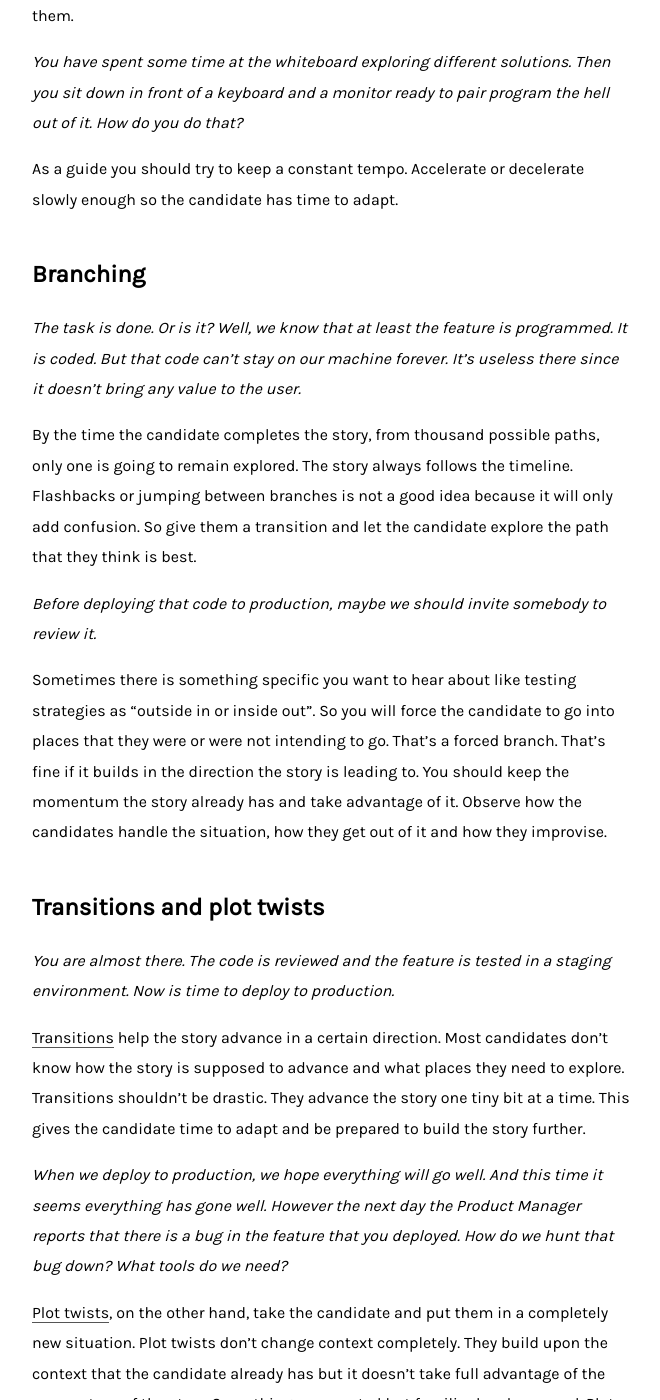
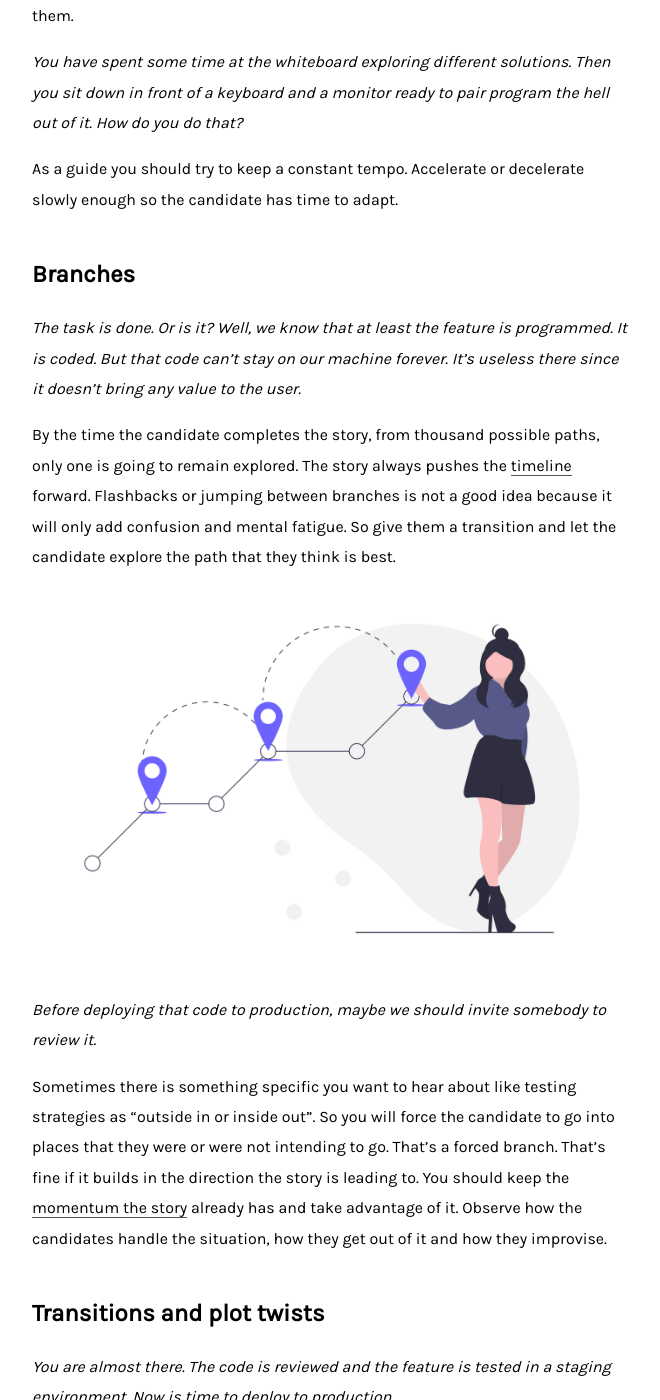
Before and after one commit to stanete/stanete.github.io, a Jekyll site: the page built from _posts/2020-03-14-storytelling-interviews.md, in a window 1280 px wide and 1400 px high, scrolled down 2859 px. Shown: the whole window, without its empty margins (308-968 px from the left). Built offline with Jekyll 4.4.1, drawn with Linux system fonts in a browser that asks for light colours; comment, search, counter and statistics services are not loaded.

Commit message:
Improve Branches paragraph

```diff
--- a/_posts/2020-03-14-storytelling-interviews.md
+++ b/_posts/2020-03-14-storytelling-interviews.md
@@ -40,15 +40,17 @@ _You have spent some time at the whiteboard exploring different solutions. Then
 
 As a guide you should try to keep a constant tempo. Accelerate or decelerate slowly enough so the candidate has time to adapt.
 
-## Branching
+## Branches
 
 _The task is done. Or is it? Well, we know that at least the feature is programmed. It is coded. But that code can't stay on our machine forever. It's useless there since it doesn't bring any value to the user._
 
-By the time the candidate completes the story, from thousand possible paths, only one is going to remain explored. The story always follows the timeline. Flashbacks or jumping between branches is not a good idea because it will only add confusion. So give them a transition and let the candidate explore the path that they think is best.
+By the time the candidate completes the story, from thousand possible paths, only one is going to remain explored. The story always pushes the [timeline](https://www.youtube.com/watch?v=Tv3DFbFAM8A) forward. Flashbacks or jumping between branches is not a good idea because it will only add confusion and mental fatigue. So give them a transition and let the candidate explore the path that they think is best.
+
+![](/images/destinations.png)
 
 _Before deploying that code to production, maybe we should invite somebody to review it._
 
-Sometimes there is something specific you want to hear about like testing strategies as “outside in or inside out”. So you will force the candidate to go into places that they were or were not intending to go. That's a forced branch. That's fine if it builds in the direction the story is leading to. You should keep the momentum the story already has and take advantage of it. Observe how the candidates handle the situation, how they get out of it and how they improvise.
+Sometimes there is something specific you want to hear about like testing strategies as “outside in or inside out”. So you will force the candidate to go into places that they were or were not intending to go. That's a forced branch. That's fine if it builds in the direction the story is leading to. You should keep the [momentum the story](https://www.youtube.com/watch?v=wBwjM6p0Ubw) already has and take advantage of it. Observe how the candidates handle the situation, how they get out of it and how they improvise.
 
 ## Transitions and plot twists
 
```
Also changed, not shown: images/destinations.png (added).
